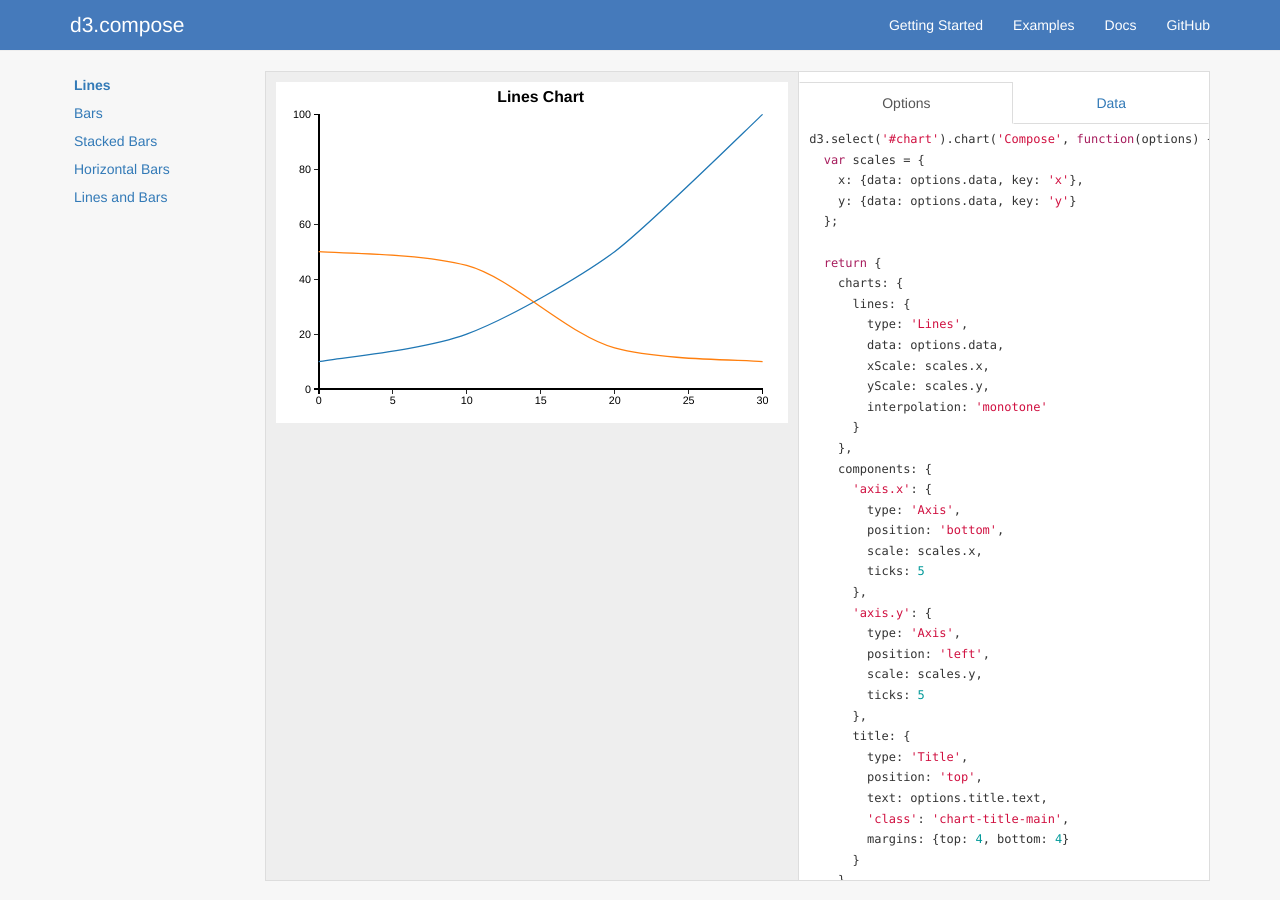
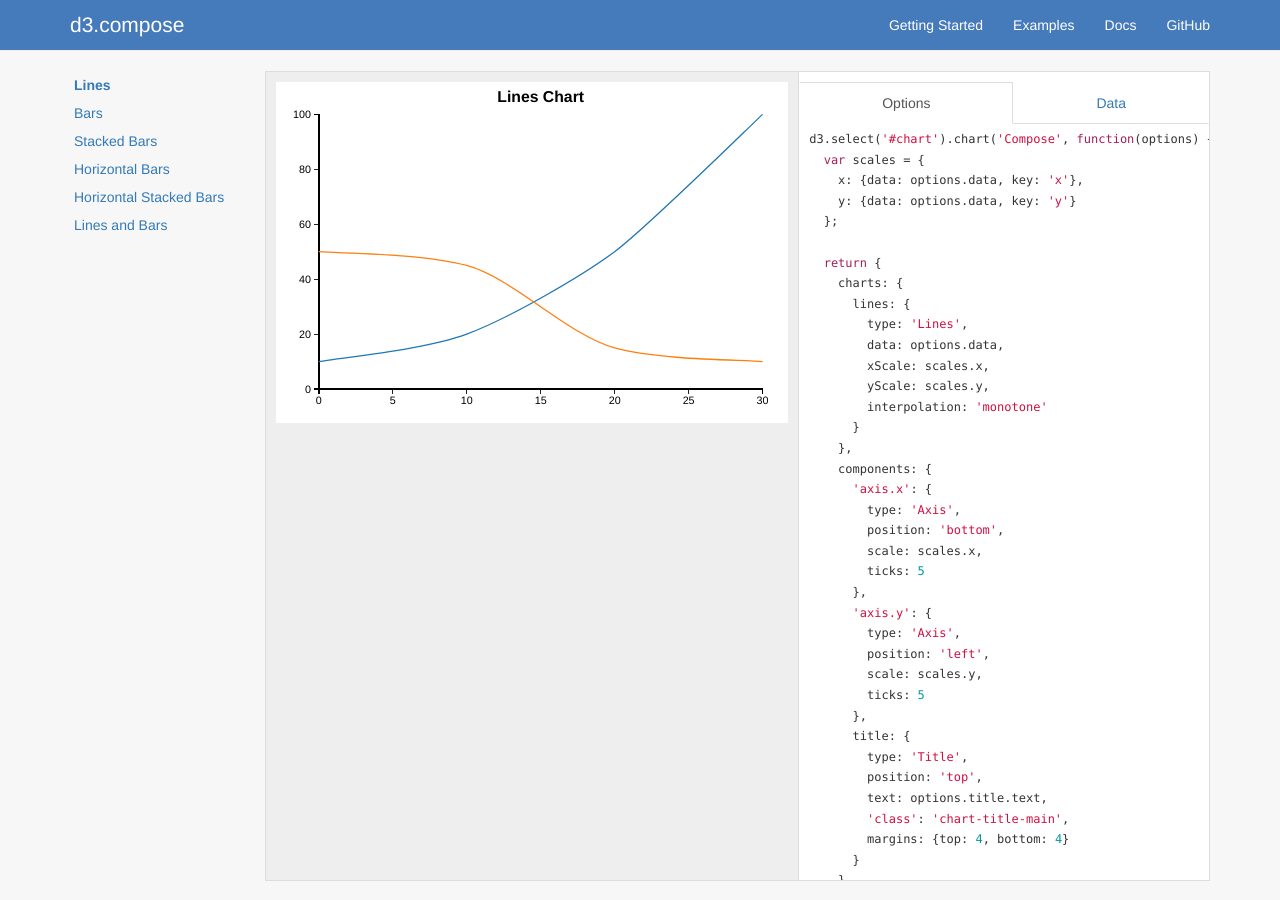
Before and after one commit to CSNW/d3.compose, a Jekyll site: the page built from examples/index.html, in a window 1280 px wide. Built offline with Jekyll 4.4.1, drawn with Linux system fonts in a browser that asks for light colours; Markdown is read by kramdown in place of the engine named in the settings.

Commit message:
Add Horizontal Stacked Bars example

```diff
--- a/examples/index.html
+++ b/examples/index.html
@@ -18,6 +18,7 @@ scripts: |
         <li><a href="#/bars">Bars</a></li>
         <li><a href="#/stacked-bars">Stacked Bars</a></li>
         <li><a href="#/horizontal-bars">Horizontal Bars</a></li>
+        <li><a href="#/horizontal-stacked-bars">Horizontal Stacked Bars</a></li>
         <li><a href="#/lines-and-bars">Lines and Bars</a></li>
       </ul>
     </nav>
--- a/js/examples/index.js
+++ b/js/examples/index.js
@@ -194,7 +194,7 @@
       return buildFn({
         scales: {
           x: inline(common.scale('xOrdinal')),
-          y: inline(common.scale('y'))
+          y: inline(common.scale('y', {domain: [0, 120]}))
         }
       }, extensions.xy({
         charts: {
@@ -238,7 +238,7 @@
       return buildFn({
         scales: {
           x: inline(common.scale('xOrdinal', {adjacent: false})),
-          y: inline(common.scale('y', {domain: [0, 150]}))
+          y: inline(common.scale('y', {domain: [0, 120]}))
         }
       }, extensions.xy({
         charts: {
@@ -248,13 +248,14 @@
           x: inline(common.axis('x')),
           y: inline(common.axis('y'))
         },
-        title: common.title('Stacked Bars')
+        title: common.title('Stacked Bars'),
+        legend: true
       }));
     },
 
     options: {},
     data: examples.data.single
-  }
+  };
 
   //
   // Horizontal Bars
@@ -265,7 +266,7 @@
       return buildFn({
         scales: {
           x: inline(common.scale('xOrdinal')),
-          y: inline(common.scale('y'))
+          y: inline(common.scale('y', {domain: [0, 120]}))
         }
       }, extensions.xy({
         charts: {
@@ -296,6 +297,33 @@
       }
     },
 
+    data: examples.data.single
+  };
+
+  //
+  // Horizontal Stacked Bars
+  //
+
+  examples['horizontal-stacked-bars'] = {
+    generate: function(options) {
+      return buildFn({
+        scales: {
+          x: inline(common.scale('xOrdinal', {adjacent: false})),
+          y: inline(common.scale('y', {domain: [0, 120]}))
+        }
+      }, extensions.xy({
+        charts: {
+          bars: common.chart('HorizontalStackedBars')
+        },
+        axes: {
+          x: inline(common.axis('x', {position: 'left'})),
+          y: inline(common.axis('y', {position: 'bottom'}))
+        },
+        title: common.title('Stacked Bars')
+      }));
+    },
+
+    options: {},
     data: examples.data.single
   };
 
```
